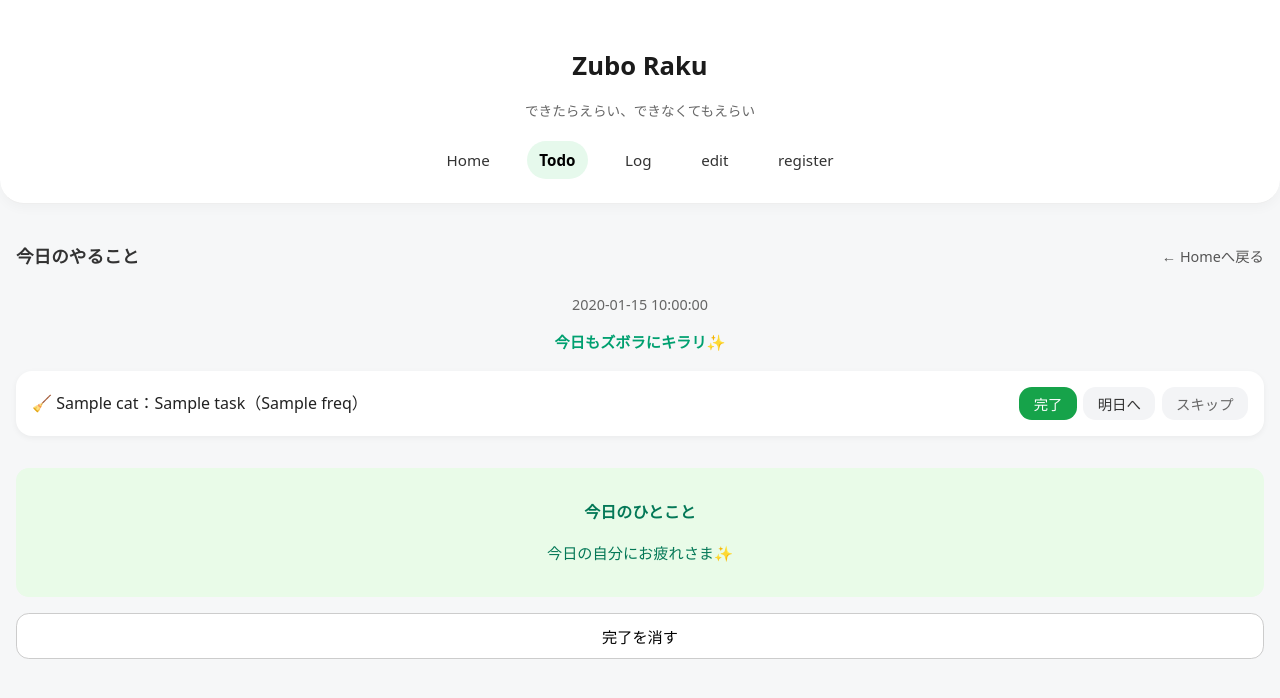
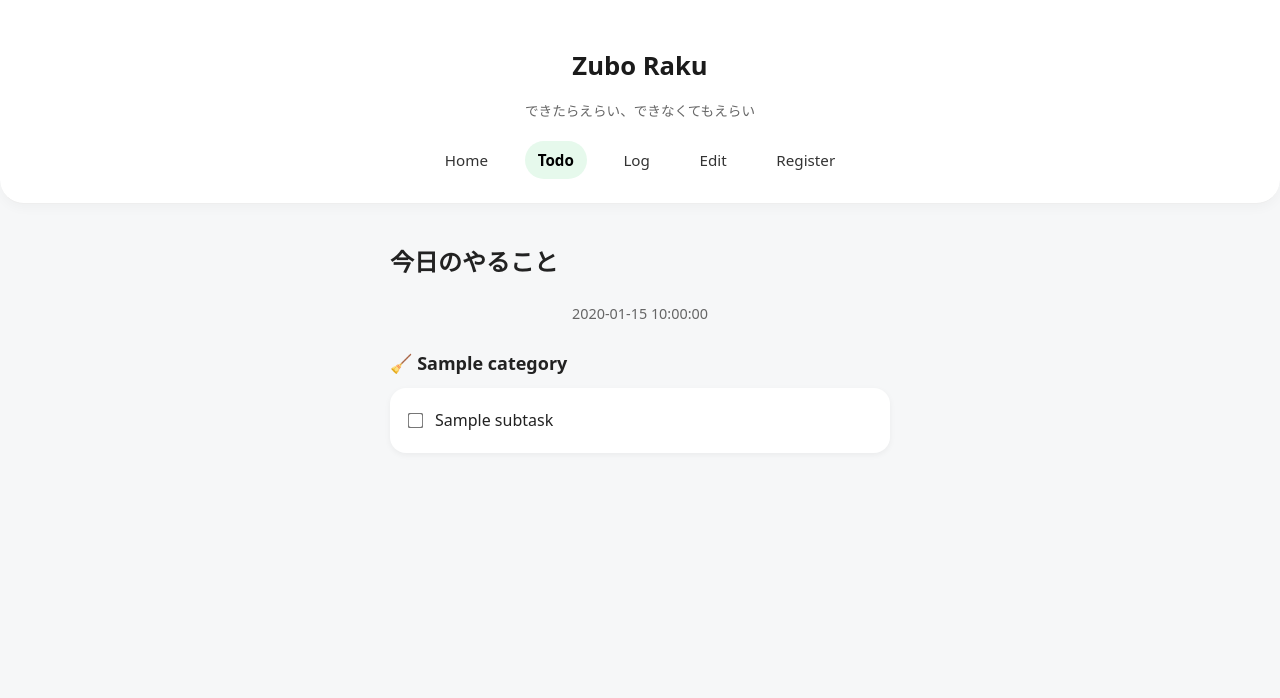
Before and after one commit to ikucha-portfolio/zubo_raku_v2, a Flask app: template templates/todo.html in a window 1280 px wide. Shown: the top 698 px of the page. Run offline with Flask 3, Linux system fonts and the light colour scheme; the template is opened without the code that fills it: most values are stand-ins (such as "Sample title", 1, 10 or a date in 2020).

Commit message:
html・TODO操作

```diff
--- a/app.py
+++ b/app.py
@@ -1,6 +1,7 @@
 from flask import Flask, render_template
 import sqlite3
 from datetime import date
+from collections import defaultdict
 
 app = Flask(__name__)
 
@@ -14,29 +15,40 @@ def index():
     conn.close()
     return render_template('index.html', categories=categories)
 
+
 @app.route('/todo')
 def todo():
     today = date.today()
     weekday = today.weekday()  # 0=月曜, 6=日曜
+
     conn = sqlite3.connect('/Users/ami/Desktop/housework.db')
     cur = conn.cursor()
 
-    # 今日のタスクを抽出するSQL
+    # 🧠 今日のタスクを抽出（頻度ロジック付き）
     query = """
-    SELECT s.name, s.frequency, c.name
+    SELECT c.name AS category, s.name AS subtask, s.frequency
     FROM subtasks s
     JOIN categories c ON s.category_id = c.id
     WHERE
       (s.frequency = '毎日')
       OR (s.frequency = '3日おき' AND (julianday(?) - julianday('2025-10-07')) % 3 = 0)
       OR (s.frequency = '週一' AND ? = 5)
-    ORDER BY c.name;
+    ORDER BY c.id;
     """
     cur.execute(query, (today, weekday))
-    tasks = cur.fetchall()
+    rows = cur.fetchall()
     conn.close()
 
-    return render_template('todo.html', today=today, tasks=tasks)
+    # 🗂 カテゴリごとにまとめる
+    grouped_tasks = defaultdict(list)
+    for category, subtask, freq in rows:
+        grouped_tasks[category].append({
+            "subtask": subtask,
+            "frequency": freq
+        })
+
+    return render_template('todo.html', today=today, grouped_tasks=grouped_tasks)
+
 
 
 @app.route('/log')
--- a/static/css/style.css
+++ b/static/css/style.css
@@ -261,6 +261,127 @@ footer .progress-info {
   background: #f3f4f6;
   color: #666;
 }
+.todo-main {
+  padding: 20px;
+  max-width: 500px;
+  margin: 0 auto;
+}
+
+.category-title {
+  font-size: 18px;
+  margin-top: 24px;
+  margin-bottom: 10px;
+  font-weight: 600;
+}
+
+.task-list {
+  background: #fff;
+  border-radius: 16px;
+  box-shadow: 0 2px 6px rgba(0,0,0,0.05);
+  padding: 10px 15px;
+}
+
+.task-item {
+  display: flex;
+  align-items: center;
+  border-bottom: 1px solid #eee;
+  padding: 10px 0;
+}
+
+.task-item:last-child {
+  border-bottom: none;
+}
+
+.task-label {
+  display: flex;
+  align-items: center;
+  gap: 10px;
+  width: 100%;
+  cursor: pointer;
+}
+
+.task-label input[type="checkbox"] {
+  transform: scale(1.2);
+  accent-color: #4caf50; /* チェック色 */
+}
+
+.task-name {
+  flex: 1;
+  font-size: 16px;
+}
+
+/* ===============================
+   プルダウン式アクション（Todo内）
+   =============================== */
+
+.task-actions {
+  position: relative;
+  width: 100%;
+}
+
+.btn-action {
+  width: 100%;
+  border: 1px solid #ccc;
+  border-radius: 0.8rem;
+  background: #fff;
+  padding: 0.6rem 0.9rem;
+  font-size: 0.9rem;
+  font-weight: 500;
+  color: #333;
+  cursor: pointer;
+  transition: all 0.2s ease;
+}
+
+.btn-action:hover {
+  background: #f8fdf9;
+  border-color: #9ed6b5;
+}
+
+/* プルダウンメニュー */
+.dropdown-menu {
+  display: none;
+  position: absolute;
+  top: calc(100% + 0.3rem);
+  left: 0;
+  width: 100%;
+  background: #fff;
+  border: 1px solid #e5e7eb;
+  border-radius: 0.8rem;
+  box-shadow: 0 2px 6px rgba(0,0,0,0.05);
+  overflow: hidden;
+  z-index: 10;
+}
+
+.dropdown-menu.show {
+  display: block;
+  animation: fadeIn 0.15s ease-out;
+}
+
+@keyframes fadeIn {
+  from { opacity: 0; transform: translateY(-4px); }
+  to { opacity: 1; transform: translateY(0); }
+}
+
+.dropdown-menu button {
+  width: 100%;
+  background: none;
+  border: none;
+  text-align: left;
+  padding: 0.7rem 1rem;
+  font-size: 0.9rem;
+  color: #333;
+  cursor: pointer;
+  transition: background 0.2s ease;
+}
+
+.dropdown-menu button:hover {
+  background: #f8fdf9;
+}
+
+.dropdown-menu button:not(:last-child) {
+  border-bottom: 1px solid #f2f2f2;
+}
+
 
 /* 今日のひとこと */
 .today-message {
--- a/templates/todo.html
+++ b/templates/todo.html
@@ -14,44 +14,65 @@
       <a href="{{ url_for('index') }}">Home</a>
       <a href="{{ url_for('todo') }}" class="active">Todo</a>
       <a href="{{ url_for('log') }}">Log</a>
-  <a href="{{ url_for('edit') }}">edit</a>
-  <a href="{{ url_for('register') }}">register</a>
+      <a href="{{ url_for('edit') }}">Edit</a>
+      <a href="{{ url_for('register') }}">Register</a>
     </nav>
   </header>
 
-  <main>
-    <div class="todo-header">
+  <main class="todo-main">
   <h2>今日のやること</h2>
-      <a href="{{ url_for('index') }}" class="back-link">← Homeへ戻る</a>
+  <p class="date-text">{{ today }}</p>
+
+  {% for category, tasks in grouped_tasks.items() %}
+  <section class="task-category">
+    <h3 class="category-title">🧹 {{ category }}</h3>
+    <div class="task-list">
+      {% for t in tasks %}
+      <div class="task-item" onclick="toggleEdit(this)">
+  <label class="task-label">
+    <input type="checkbox" id="{{ category }}-{{ loop.index }}">
+    <span class="task-name">{{ t.subtask }}</span>
+  </label>
+
+  <!-- 編集エリア（最初は非表示） -->
+  <div class="task-edit">
+    <label>頻度:
+      <select>
+        <option>毎日</option>
+        <option>3日おき</option>
+        <option>週一</option>
+      </select>
+    </label>
+    <label>メモ:
+      <input type="text" placeholder="メモを入力">
+    </label>
+    <div class="edit-buttons">
+      <button class="save">保存</button>
+      <button class="delete">削除</button>
     </div>
-
-    <p class="date-text">{{ today }}</p>
-    <p class="message">今日もズボラにキラリ✨</p>
-
-    <section class="todo-task">
-  {% if tasks %}
-    {% for name, freq, cat in tasks %}
-      <div class="task-item">
-        <label>🧹 {{ cat }}：{{ name }}（{{ freq }}）</label>
-        <div class="task-buttons">
-          <button class="btn done">完了</button>
-          <button class="btn next">明日へ</button>
-          <button class="btn skip">スキップ</button>
   </div>
 </div>
       {% endfor %}
-  {% else %}
-    <p>今日はタスクがありません🎉</p>
-  {% endif %}
+    </div>
   </section>
+  {% endfor %}
+</main>
 
 
-    <div class="today-message">
-      <p class="title">今日のひとこと</p>
-      <p class="text">今日の自分にお疲れさま✨</p>
-    </div>
+  <!-- ▼ プルダウン動作用スクリプト -->
+  <script>
+  function toggleMenu(btn) {
+    const menu = btn.nextElementSibling;
+    menu.classList.toggle("show");
+  }
+  </script>
+  <!-- ▲ プルダウン動作用スクリプト -->
+   <script>
+function toggleEdit(taskElement) {
+  const editBlock = taskElement.querySelector('.task-edit');
+  editBlock.classList.toggle('active');
+}
+</script>
 
-    <button class="btn-clear">完了を消す</button>
-  </main>
 </body>
 </html>
```
Also changed, not shown: other parts of static/css/style.css (+54 -0 lines), index.html (added, +100 -0 lines). Lines whose indentation alone changed are shown as unchanged.
